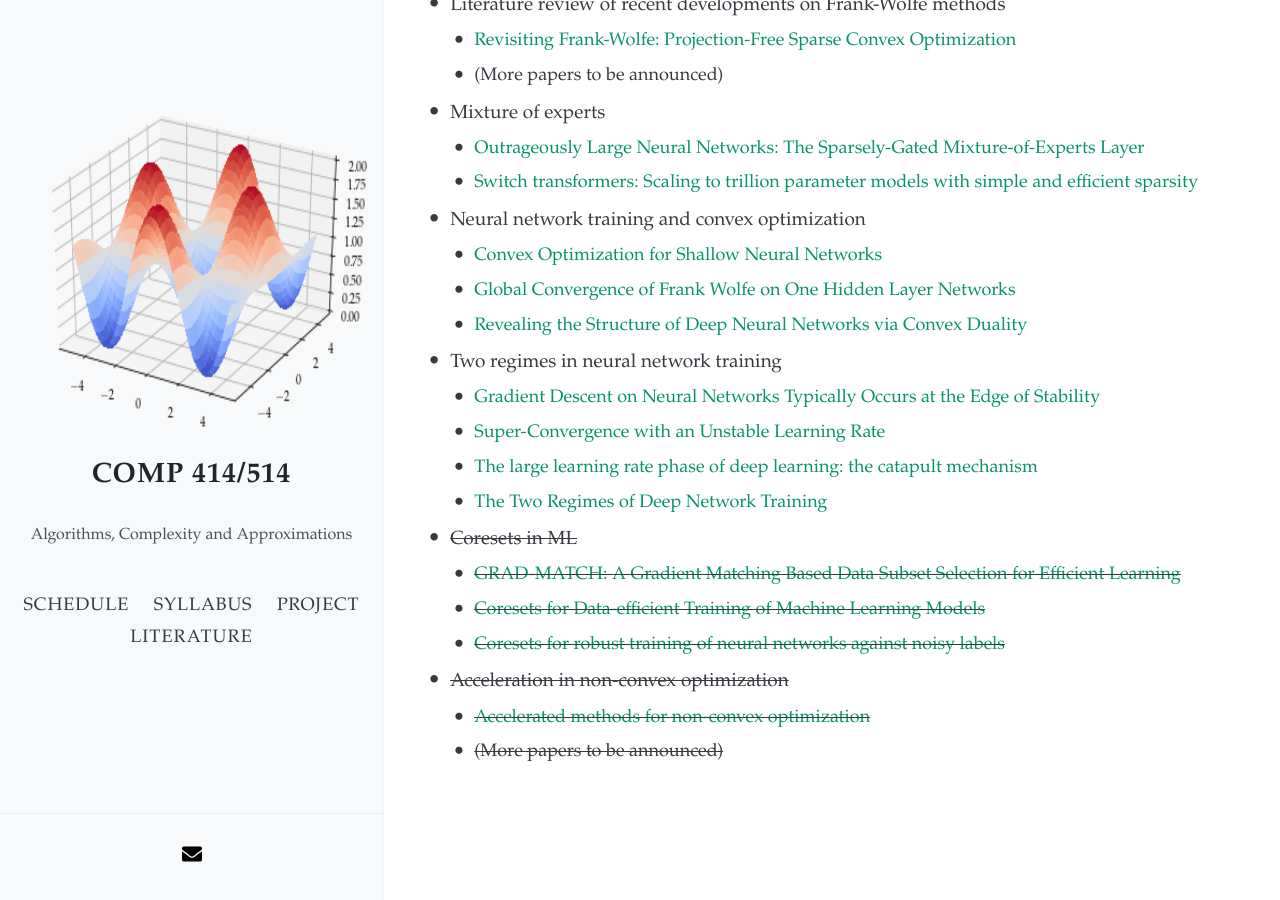
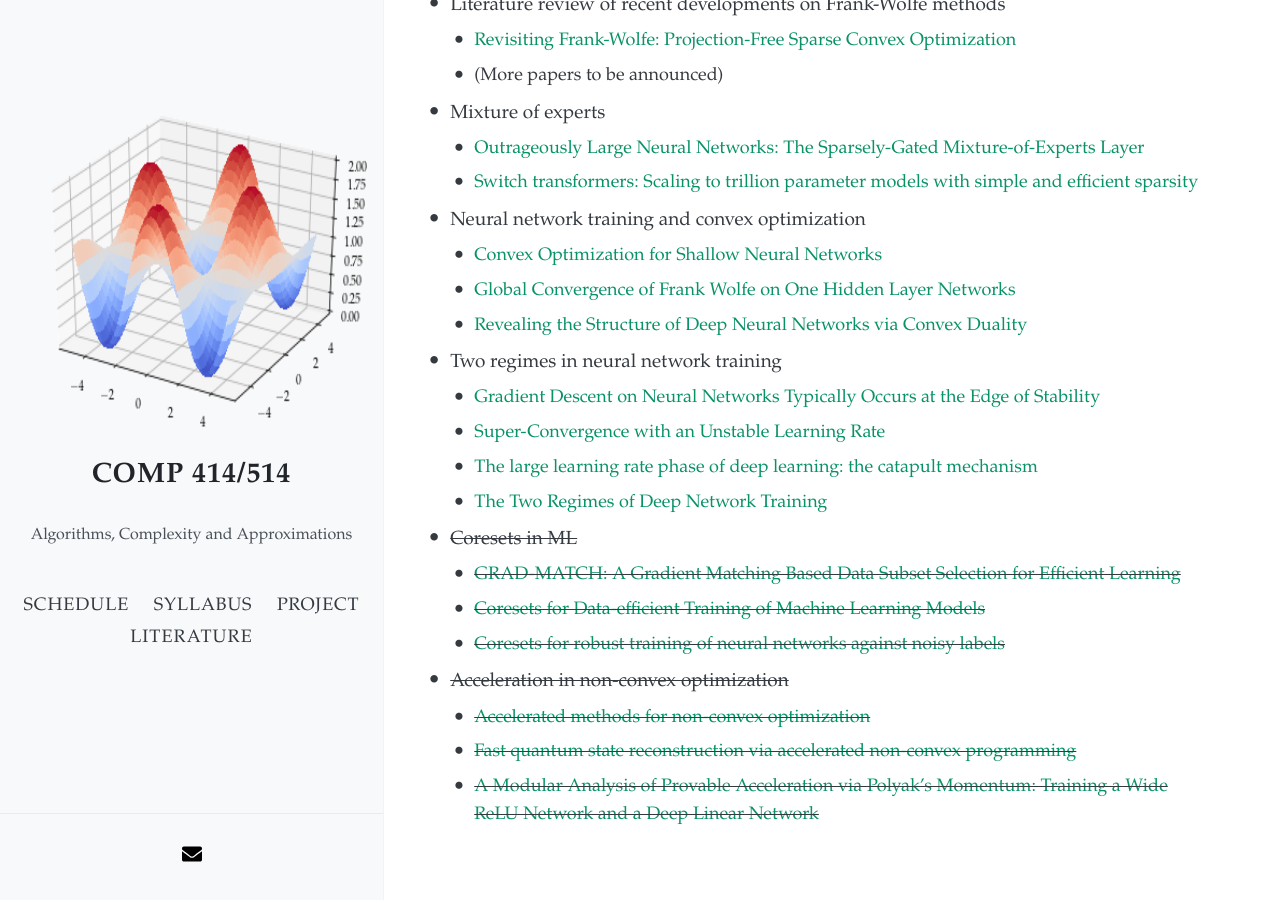
Before and after one commit to akyrillidis/comp414-514, a Jekyll site: the page built from project.md, in a window 1280 px wide and 900 px high, scrolled down 2453 px. Built offline with Jekyll 4.4.1, drawn with Linux system fonts in a browser that asks for light colours; nearby versions of some CDN libraries.

Commit message:
Update project.md

```diff
--- a/project.md
+++ b/project.md
@@ -96,7 +96,8 @@ The course project can be categorized as a literature review, as original resear
 
 - ~~Acceleration in non-convex optimization~~
   - ~~[Accelerated methods for non-convex optimization](https://arxiv.org/pdf/1611.00756.pdf)~~
-  - ~~(More papers to be announced)~~
+  - ~~[Fast quantum state reconstruction via accelerated non-convex programming](https://arxiv.org/pdf/2104.07006.pdf)~~
+  - ~~[A Modular Analysis of Provable Acceleration via Polyak’s Momentum: Training a Wide ReLU Network and a Deep Linear Network](http://proceedings.mlr.press/v139/wang21n/wang21n.pdf)~~
 
 &nbsp;
 &nbsp;
```
